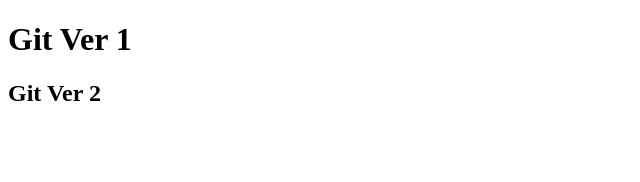
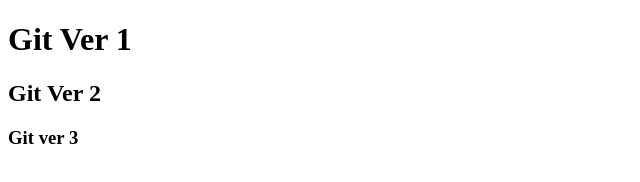
Before and after one commit to SohailRaoufi/git-practice, a plain HTML site: page src/index.html in a window 1280 px wide. Shown: the full height of the page, 0-640 px from the left. Drawn offline with Linux system fonts and the light colour scheme.

Commit message:
Version 3

```diff
--- a/config.js
+++ b/config.js
@@ -1,2 +1,3 @@
 console.log("Git Ver 1");
 console.log("Git Ver 2");
+console.log("Git Ver 3");
--- a/src/index.html
+++ b/src/index.html
@@ -9,5 +9,6 @@
 <body>
     <h1>Git Ver 1</h1>
     <h2>Git Ver 2</h2>
+    <h3>Git ver 3</h3>
 </body>
 </html>
```
